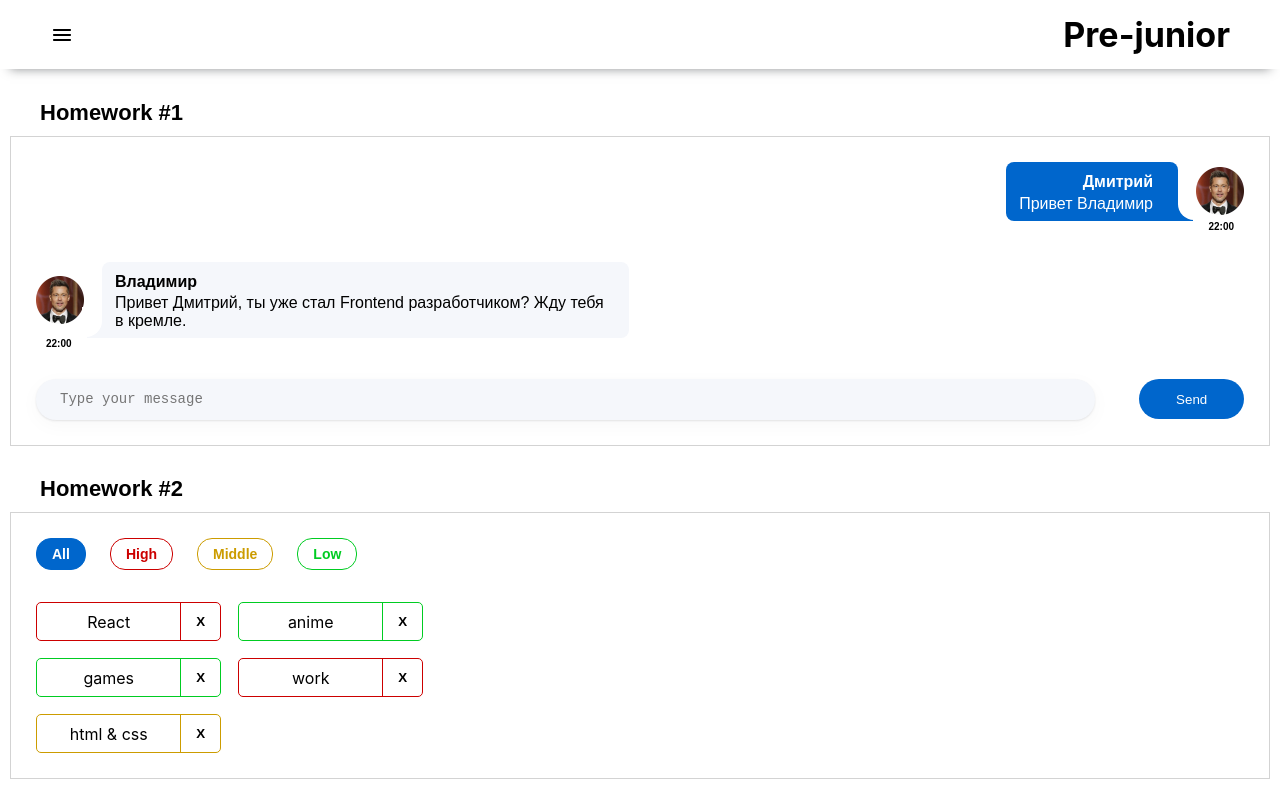
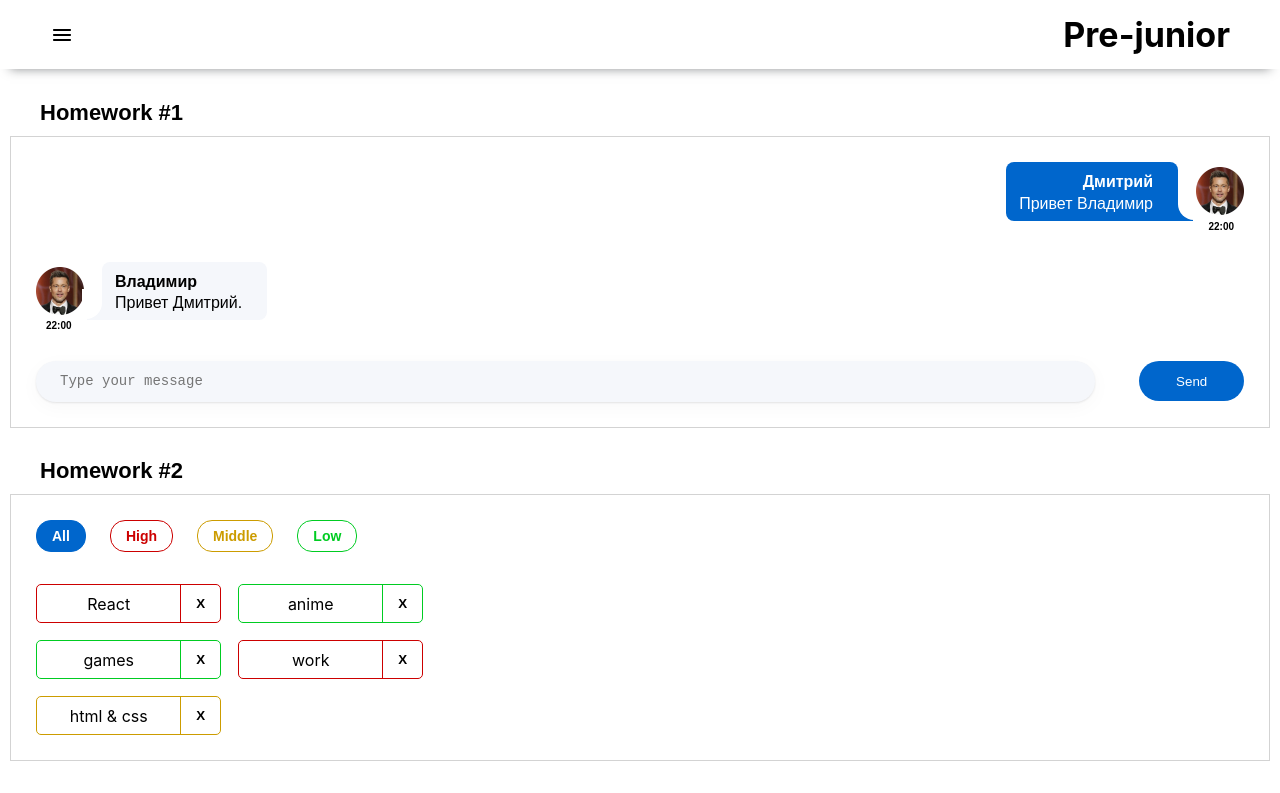
Before and after one commit to DmGog/hws2-sprint-02, a React (Create React App) app: page /#/pre-junior in a window 1280 px wide. Shown: the top 793 px of the page. Built offline with nearby package versions, Linux system fonts and the light colour scheme.

Commit message:
задание №12

```diff
--- a/src/s2-homeworks/hw01/HW1.tsx
+++ b/src/s2-homeworks/hw01/HW1.tsx
@@ -49,7 +49,7 @@ export const friendMessage0: MessageType = {
         name: "Владимир", // можно менять
     },
     message: {
-        text: "Привет Дмитрий, ты уже стал Frontend разработчиком? Жду тебя в кремле.", // можно менять
+        text: "Привет Дмитрий.", // можно менять
         time: "22:00", // можно менять
     },
 }
--- a/src/s2-homeworks/hw01/friend-message/FriendMessage.module.css
+++ b/src/s2-homeworks/hw01/friend-message/FriendMessage.module.css
@@ -39,7 +39,7 @@
 .friendText:before {
     content: "";
     position: absolute;
-    background-color: white;
+    background-color: var(--background);
     border-radius: 0 0 16px 0;
     width: 20px;
     height: 30px;
@@ -69,7 +69,7 @@
 .friendTime {
     font-weight: 600;
     font-size: 10px;
-    color: #000;
+    color: var(--color);
     padding-left: 10px;
     font-family: 'Montserrat', sans-serif;
 }
--- a/src/s2-homeworks/hw01/message/Message.module.css
+++ b/src/s2-homeworks/hw01/message/Message.module.css
@@ -43,7 +43,7 @@
 .text:before {
     content: "";
     position: absolute;
-    background-color: white;
+    background-color: var(--background);
     border-radius: 0 16px 0 16px;
     width: 20px;
     height: 30px;
@@ -74,6 +74,6 @@
     font-family: 'Montserrat', sans-serif;
     font-weight: 600;
     font-size: 10px;
-    color: #000;
+    color: var(--color);
     padding-right: 10px;
 }
--- a/src/s2-homeworks/hw01/message/Message.tsx
+++ b/src/s2-homeworks/hw01/message/Message.tsx
@@ -30,6 +30,7 @@ const Message = (props: MessagePropsType) => {
                         {/**/}
                     </pre>
                 </div>
+
             </div>
             <div id={"hw1-time-" + props.message.id} className={s.time}>
                 {/*создаёт студент*/}
--- a/src/s2-homeworks/hw07/common/c5-SuperSelect/SuperSelect.tsx
+++ b/src/s2-homeworks/hw07/common/c5-SuperSelect/SuperSelect.tsx
@@ -30,7 +30,7 @@ const SuperSelect: React.FC<SuperSelectPropsType> = ({
                 key={o.id}
                 value={o.id}
             >
-                {o.value}
+                {o.value.charAt(0).toUpperCase() + o.value.slice(1)}
             </option>
         ))
         : [] // map options with key
--- a/src/s2-homeworks/hw12/HW12.module.css
+++ b/src/s2-homeworks/hw12/HW12.module.css
@@ -1,3 +1,8 @@
+:root {
+    --color: #000000;
+    --background: #FFFFFF;
+}
+
 [data-theme='1'] {
     --color: #000000;
     --background: #FFFFFF;
```
